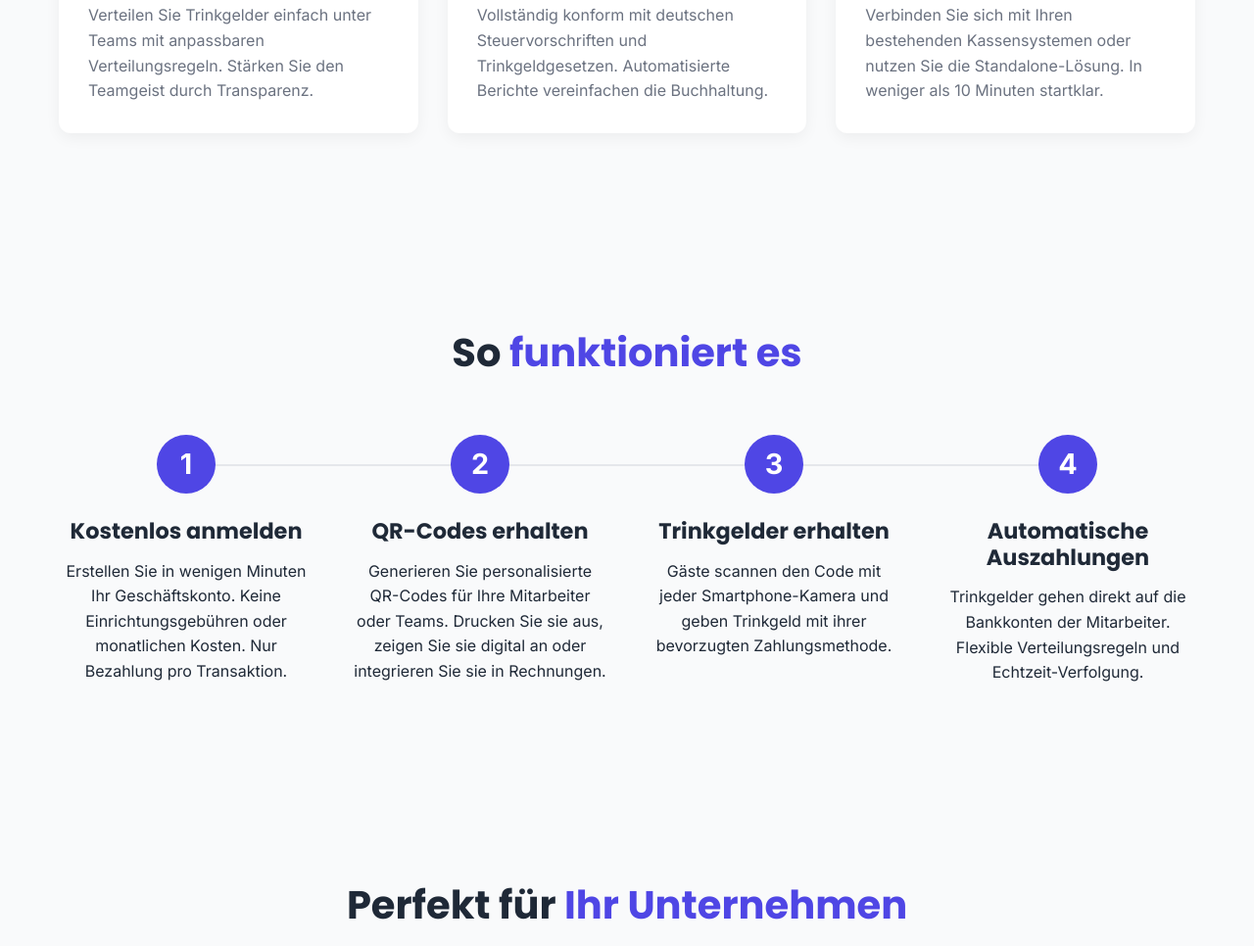
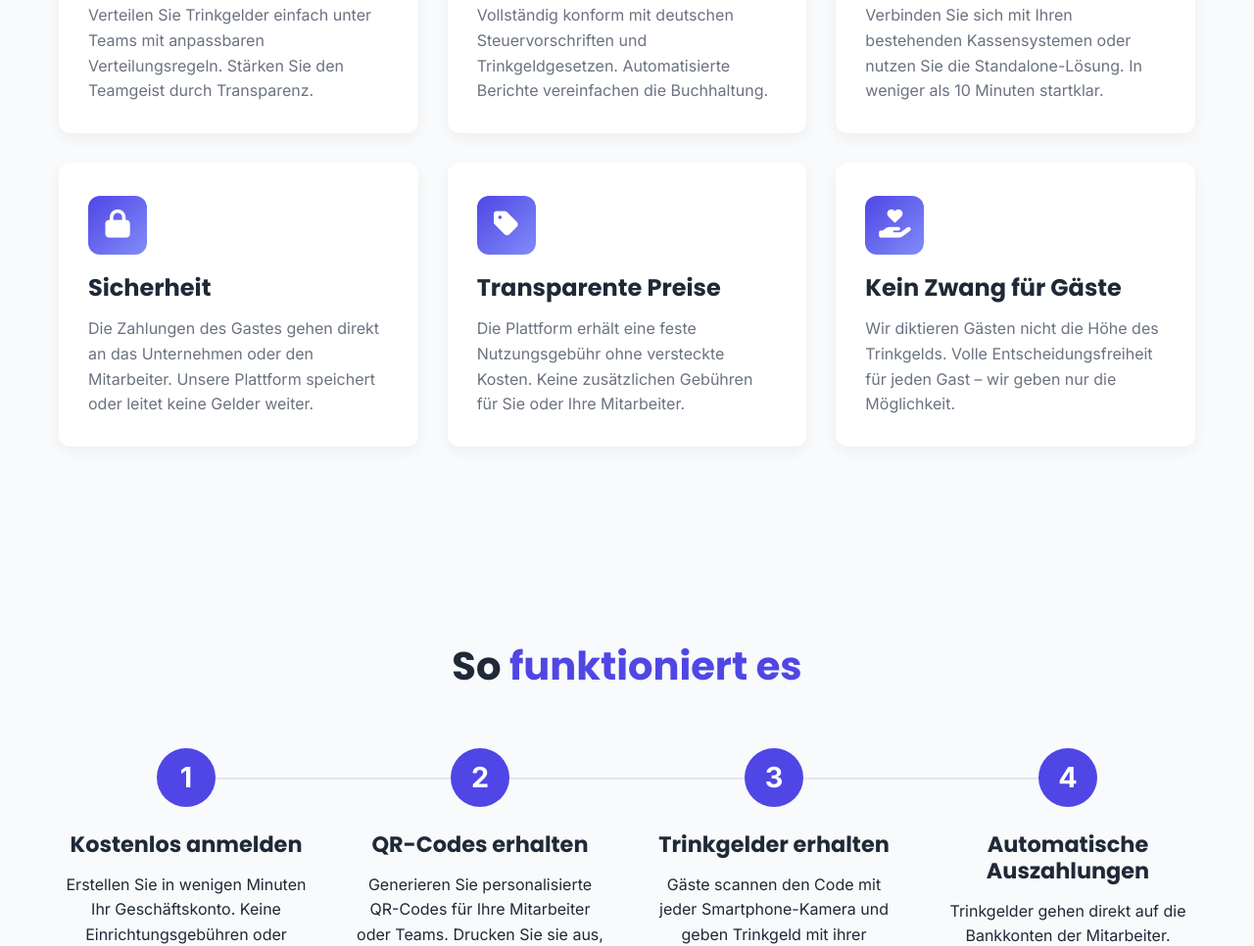
Before and after one commit to DankbarPay/com.free-tips.landing-page, a plain HTML site: page index.html in a window 1280 px wide. Shown: the part 1296-2262 px from the top of the page at 98% size. Drawn offline with Linux system fonts and the light colour scheme.

Commit message:
Update index.html

```diff
--- a/index.html
+++ b/index.html
@@ -3,7 +3,7 @@
 <head>
     <meta charset="UTF-8">
     <meta name="viewport" content="width=device-width, initial-scale=1.0">
-    <title>Stimmtso - Digitale Trinkgelder ohne Kleingeld</title>
+    <title>Stimmtso - Bargeldlose Trinkgelder. Direkt an Ihre Mitarbeiter.</title>
     <link rel="stylesheet" href="https://cdnjs.cloudflare.com/ajax/libs/font-awesome/6.4.0/css/all.min.css">
     <link href="https://fonts.googleapis.com/css2?family=Inter:wght@300;400;500;600;700&family=Poppins:wght@500;600;700&display=swap" rel="stylesheet">
     <link rel="icon" type="image/x-icon" href="https://img.icons8.com/color/96/000000/tip-jar.png">
@@ -42,8 +42,8 @@
 <section class="hero">
     <div class="container hero-content">
         <div class="hero-text">
-            <h1>Digitale Trinkgelder <span>Stimmtso</span></h1>
-            <p>Stimmtso ermöglicht Restaurants, Cafés, Friseuren, Autowaschanlagen und Dienstleistungsunternehmen, digitale Trinkgelder einfach anzunehmen. Kein Bargeld nötig – einfach scannen und Trinkgeld geben.</p>
+            <h1><span>Bargeldlose Trinkgelder</span>Direkt<span>an Ihre Mitarbeiter</span></h1>
+            <p>Wir sind ein digitaler Service in Deutschland, der es Gästen von Restaurants, Bars und Hotels ermöglicht, mit Karte oder Telefon Trinkgeld zu hinterlassen. Unser System ist so eingerichtet, dass dieses Geld das Konto der Einrichtung überschreitet und sofort, vollständig, an das Personal (Kellner, Barkeeper) und nicht an die Besitzer gelangt</p>
             <div class="hero-buttons">
                 <a href="#" class="cta-button open-form">Kostenlos testen</a>
                 <a href="#how-it-works" class="cta-button secondary-button">So funktioniert's</a>
@@ -110,6 +110,28 @@
                 </div>
                 <h3>Schnelle Integration</h3>
                 <p>Verbinden Sie sich mit Ihren bestehenden Kassensystemen oder nutzen Sie die Standalone-Lösung. In weniger als 10 Minuten startklar.</p>
+            </div>
+            <!-- New Feature Cards -->
+            <div class="feature-card">
+                <div class="feature-icon">
+                    <i class="fas fa-lock"></i>
+                </div>
+                <h3>Sicherheit</h3>
+                <p>Die Zahlungen des Gastes gehen direkt an das Unternehmen oder den Mitarbeiter. Unsere Plattform speichert oder leitet keine Gelder weiter.</p>
+            </div>
+            <div class="feature-card">
+                <div class="feature-icon">
+                    <i class="fas fa-tag"></i>
+                </div>
+                <h3>Transparente Preise</h3>
+                <p>Die Plattform erhält eine feste Nutzungsgebühr ohne versteckte Kosten. Keine zusätzlichen Gebühren für Sie oder Ihre Mitarbeiter.</p>
+            </div>
+            <div class="feature-card">
+                <div class="feature-icon">
+                    <i class="fas fa-hand-holding-heart"></i>
+                </div>
+                <h3>Kein Zwang für Gäste</h3>
+                <p>Wir diktieren Gästen nicht die Höhe des Trinkgelds. Volle Entscheidungsfreiheit für jeden Gast – wir geben nur die Möglichkeit.</p>
             </div>
         </div>
     </div>
```
